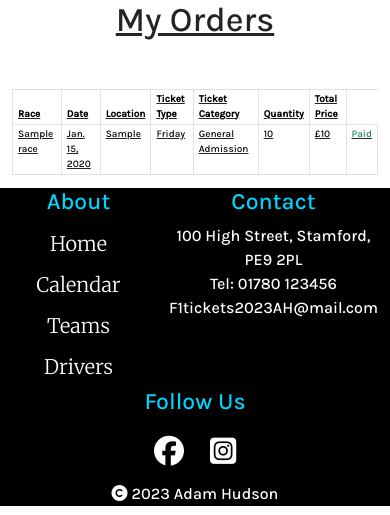
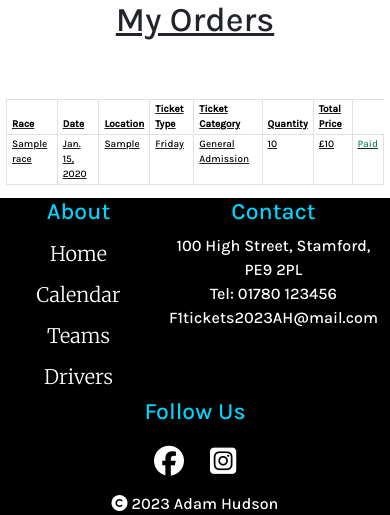
Before and after one commit to Huddy2022/f1-tickets, a Django app: page /my_orders in a window 390 px wide. Shown: the part 100-615 px from the top of the page. Run offline with Django 3.2, Linux system fonts and the light colour scheme; a user stored in the database is signed in; tables that the repository leaves empty hold one stand-in row (values such as "Sample post"); some libraries are stand-ins or nearby versions.

Commit message:
set debug to false and get ready for deployment, also edit my orders html to be more responsive on mobile

```diff
--- a/F1/settings.py
+++ b/F1/settings.py
@@ -29,7 +29,7 @@ TEMPLATES_DIR = os.path.join(BASE_DIR, 'templates')
 SECRET_KEY = os.environ.get('SECRET_KEY')
 
 # SECURITY WARNING: don't run with debug turned on in production!
-DEBUG = True
+DEBUG = False
 
 ALLOWED_HOSTS = ['f1-tickets-e355687b93ca.herokuapp.com', 'localhost',
                  '8000-huddy2022-f1-tickets-gllzk9garf.us2.codeanyapp.com']
--- a/static/css/style.css
+++ b/static/css/style.css
@@ -363,8 +363,13 @@ span {
 
 @media (max-width: 475px) {
     .btn-small {
-        padding: 8px 16px;
-        font-size: 14px;
+        padding: 4px 8px;
+        font-size: 8px;
+    }
+
+    .calendar-heading {
+        padding-left: 6px;
+        padding-right: 6px;
     }
 }
 
--- a/templates/my_orders.html
+++ b/templates/my_orders.html
@@ -2,6 +2,7 @@
 <div class="container calendar-heading">
   <h1 class="display-4 text-center my-5">My Orders</h1>
   {% if orders %}
+  <div class="table-responsive">
     <table class="table table-bordered">
       <thead>
         <tr>
@@ -33,6 +34,7 @@
         {% endfor %}
       </tbody>
     </table>
+  </div>
   {% else %}
   <p class="text-center">You have no orders yet.</p>
   {% endif %}
```
Lines whose indentation alone changed are shown as unchanged.
